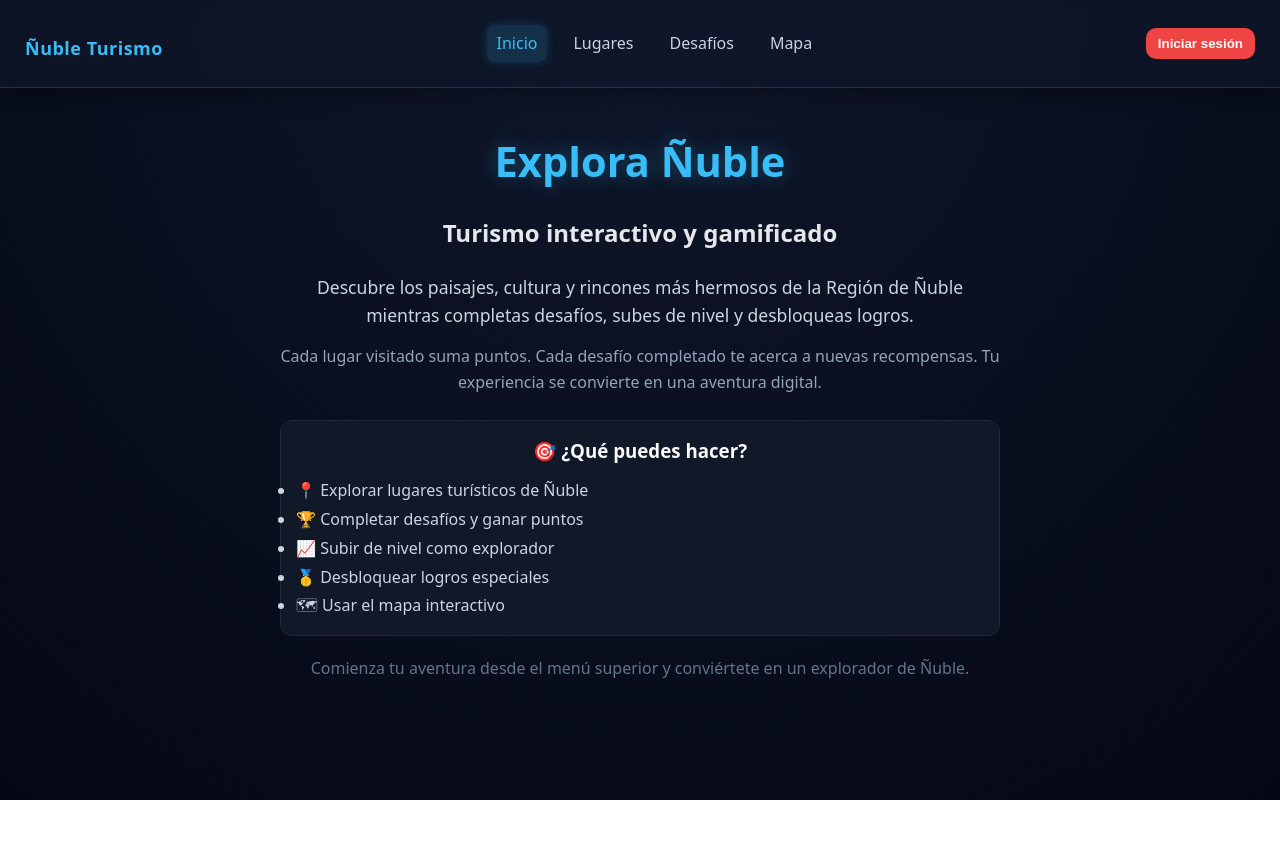
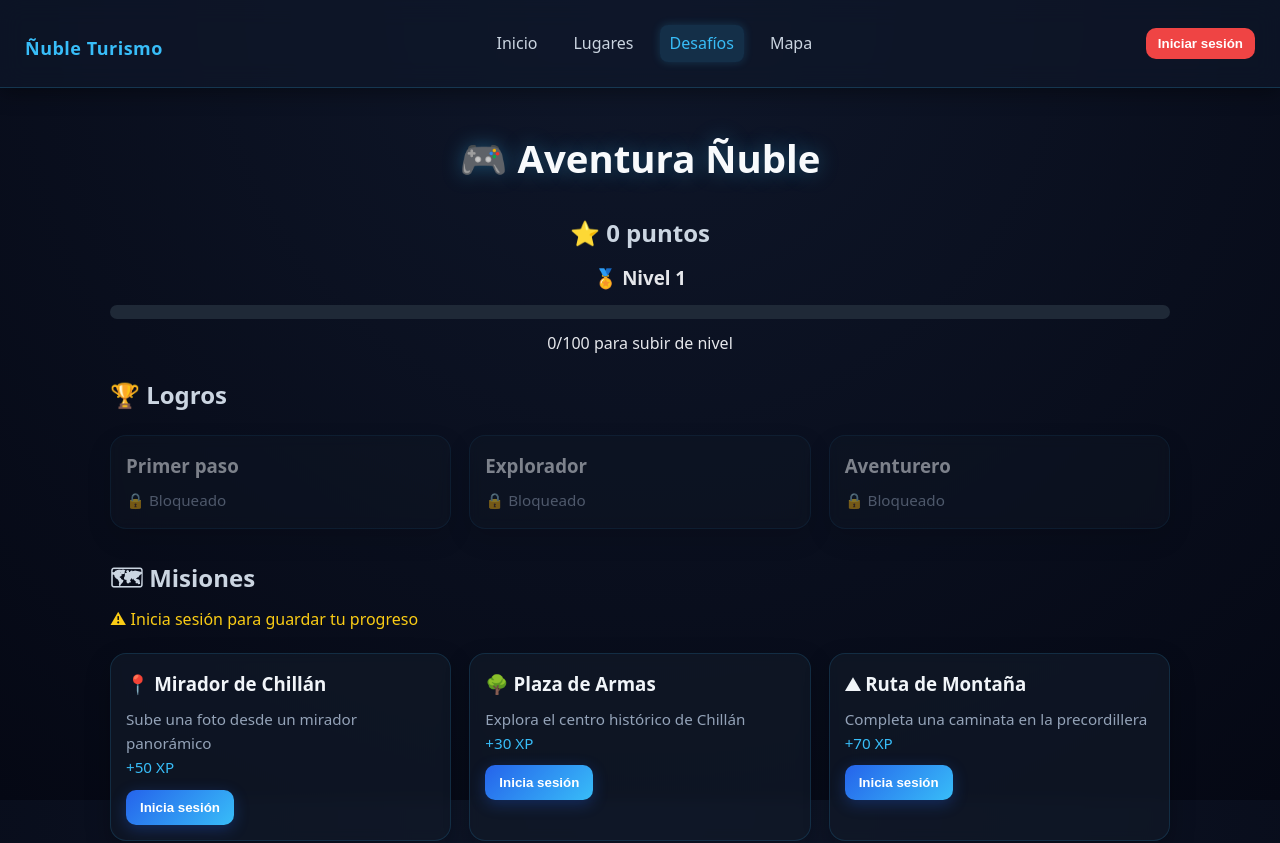
Before and after one commit to belen-sosaa/nuble-turismo, a React (Vite) app: page /#/desafios in a window 1280 px wide. Shown: the top 843 px of the page. Before the commit the page ends 800 px from the top, so only its background shows below. Built offline with nearby package versions, Linux system fonts and the light colour scheme.

Commit message:
fix routing github pages

```diff
--- a/src/App.jsx
+++ b/src/App.jsx
@@ -1,23 +1,45 @@
 import { Routes, Route, useLocation } from "react-router-dom";
 import { AnimatePresence } from "framer-motion";
+import { useState, useEffect } from "react";
 
 import Navbar from "./components/Navbar";
 import Home from "./pages/Home";
 import Lugares from "./pages/Lugares";
 import Desafios from "./pages/Desafios";
 import Mapa from "./pages/Mapa";
+import Auth from "./pages/Auth";
 
 import PageTransition from "./components/PageTransition";
 
 function App() {
   const location = useLocation();
 
+  const [user, setUser] = useState(null);
+  const [showAuth, setShowAuth] = useState(false);
+
+  // 🔹 CARGAR SESIÓN
+  useEffect(() => {
+    const activo = localStorage.getItem("usuarioActivo");
+    if (activo) setUser(JSON.parse(activo));
+  }, []);
+
+  // 🔹 LOGOUT
+  const logout = () => {
+    localStorage.removeItem("usuarioActivo");
+    setUser(null);
+  };
+
   return (
     <>
-      <Navbar />
+      <Navbar user={user} logout={logout} openAuth={() => setShowAuth(true)} />
+
+      {showAuth && (
+        <Auth setUser={setUser} close={() => setShowAuth(false)} />
+      )}
 
       <AnimatePresence mode="wait">
         <Routes location={location} key={location.pathname}>
+
           <Route
             path="/"
             element={
@@ -36,11 +58,16 @@ function App() {
             }
           />
 
+          {/* ✅ DESAFÍOS PÚBLICOS */}
           <Route
             path="/desafios"
             element={
               <PageTransition>
-                <Desafios />
+                <Desafios
+                  user={user}
+                  setUser={setUser}
+                  openAuth={() => setShowAuth(true)}
+                />
               </PageTransition>
             }
           />
@@ -53,6 +80,7 @@ function App() {
               </PageTransition>
             }
           />
+
         </Routes>
       </AnimatePresence>
     </>
--- a/src/main.jsx
+++ b/src/main.jsx
@@ -1,6 +1,6 @@
 import { StrictMode } from "react";
 import { createRoot } from "react-dom/client";
-import { BrowserRouter } from "react-router-dom";
+import { HashRouter } from "react-router-dom";
 
 import App from "./App.jsx";
 import { UserProvider } from "./context/UserContext";
@@ -11,10 +11,10 @@ import "leaflet/dist/leaflet.css";
 
 createRoot(document.getElementById("root")).render(
   <StrictMode>
-    <BrowserRouter>
+    <HashRouter>
       <UserProvider>
         <App />
       </UserProvider>
-    </BrowserRouter>
+    </HashRouter>
   </StrictMode>
 );
--- a/src/pages/Auth.jsx
+++ b/src/pages/Auth.jsx
@@ -4,16 +4,64 @@ function Auth({ setUser, close }) {
   const [email, setEmail] = useState("");
   const [password, setPassword] = useState("");
   const [isRegister, setIsRegister] = useState(false);
+  const [error, setError] = useState("");
 
-  const [error, setError] = useState("");
-  const [loading, setLoading] = useState(false);
-  const [showPass, setShowPass] = useState(false);
+  const getUsuarios = () => {
+    return JSON.parse(localStorage.getItem("usuarios")) || [];
+  };
+
+  const guardarUsuarios = (usuarios) => {
+    localStorage.setItem("usuarios", JSON.stringify(usuarios));
+  };
+
+  const handleRegister = () => {
+    const usuarios = getUsuarios();
+
+    const existe = usuarios.find((u) => u.email === email);
+
+    if (existe) {
+      setError("El usuario ya existe");
+      return;
+    }
+
+    const nuevoUsuario = {
+      email,
+      password,
+      puntos: 0,
+      nivel: 1
+    };
+
+    usuarios.push(nuevoUsuario);
+    guardarUsuarios(usuarios);
+
+    localStorage.setItem("usuarioActivo", JSON.stringify(nuevoUsuario));
+    setUser(nuevoUsuario);
+
+    close();
+  };
+
+  const handleLogin = () => {
+    const usuarios = getUsuarios();
+
+    const usuario = usuarios.find(
+      (u) => u.email === email && u.password === password
+    );
+
+    if (!usuario) {
+      setError("Correo o contraseña incorrectos");
+      return;
+    }
+
+    localStorage.setItem("usuarioActivo", JSON.stringify(usuario));
+    setUser(usuario);
+
+    close();
+  };
 
   const handleSubmit = (e) => {
     e.preventDefault();
     setError("");
 
-    // VALIDACIONES
     if (!email.includes("@")) {
       setError("Correo inválido");
       return;
@@ -24,32 +72,17 @@ function Auth({ setUser, close }) {
       return;
     }
 
-    setLoading(true);
-
-    setTimeout(() => {
-      const user = {
-        email,
-        puntos: 0,
-        nivel: 1
-      };
-
-      setUser(user);
-      localStorage.setItem("usuarioActivo", JSON.stringify(user));
-
-      setEmail("");
-      setPassword("");
-      setLoading(false);
-
-      if (close) close();
-    }, 800); // simulación carga
+    if (isRegister) {
+      handleRegister();
+    } else {
+      handleLogin();
+    }
   };
 
   return (
     <div style={styles.overlay}>
       <div style={styles.modal}>
-        <h2>
-          {isRegister ? "Crear cuenta" : "Iniciar sesión"}
-        </h2>
+        <h2>{isRegister ? "Crear cuenta" : "Iniciar sesión"}</h2>
 
         <form onSubmit={handleSubmit} style={styles.form}>
           <input
@@ -59,34 +92,17 @@ function Auth({ setUser, close }) {
             onChange={(e) => setEmail(e.target.value)}
           />
 
-          <div style={{ position: "relative" }}>
           <input
-              type={showPass ? "text" : "password"}
+            type="password"
             placeholder="Contraseña"
             value={password}
             onChange={(e) => setPassword(e.target.value)}
           />
 
-            <span
-              onClick={() => setShowPass(!showPass)}
-              style={styles.eye}
-            >
-              {showPass ? "Ocultar" : "Ver"}
-            </span>
-          </div>
+          {error && <p style={styles.error}>{error}</p>}
 
-          {error && (
-            <p style={{ color: "#ef4444", fontSize: "12px" }}>
-              {error}
-            </p>
-          )}
-
-          <button className="button" type="submit" disabled={loading}>
-            {loading
-              ? "Cargando..."
-              : isRegister
-              ? "Crear cuenta"
-              : "Entrar"}
+          <button className="button" type="submit">
+            {isRegister ? "Registrarse" : "Entrar"}
           </button>
         </form>
 
@@ -97,11 +113,9 @@ function Auth({ setUser, close }) {
           </span>
         </p>
 
-        {close && (
         <button onClick={close} style={styles.closeBtn}>
           Cerrar
         </button>
-        )}
       </div>
     </div>
   );
@@ -117,8 +131,7 @@ const styles = {
     background: "rgba(0,0,0,0.6)",
     display: "flex",
     justifyContent: "center",
-    alignItems: "center",
-    zIndex: 3000
+    alignItems: "center"
   },
   modal: {
     background: "#111827",
@@ -133,6 +146,10 @@ const styles = {
     flexDirection: "column",
     gap: "10px"
   },
+  error: {
+    color: "#ef4444",
+    fontSize: "12px"
+  },
   switch: {
     marginTop: "10px",
     fontSize: "12px"
@@ -145,15 +162,6 @@ const styles = {
     borderRadius: "8px",
     color: "white",
     cursor: "pointer"
-  },
-  eye: {
-    position: "absolute",
-    right: "10px",
-    top: "50%",
-    transform: "translateY(-50%)",
-    fontSize: "12px",
-    cursor: "pointer",
-    color: "#38bdf8"
   }
 };
 
--- a/src/pages/Desafios.jsx
+++ b/src/pages/Desafios.jsx
@@ -7,79 +7,44 @@ function calcularNivel(puntos) {
   return 4;
 }
 
-function Desafios() {
-  const [puntos, setPuntos] = useState(0);
-  const [nivel, setNivel] = useState(1);
+function Desafios({ user, setUser, openAuth }) {
+  const [puntos, setPuntos] = useState(user?.puntos || 0);
+  const [nivel, setNivel] = useState(user?.nivel || 1);
 
-  const [desafios, setDesafios] = useState([
-    {
-      id: 1,
-      titulo: "📍 Mirador de Chillán",
-      descripcion: "Sube una foto desde un mirador panorámico",
-      completado: false,
-      puntos: 50
-    },
-    {
-      id: 2,
-      titulo: "🌳 Plaza de Armas",
-      descripcion: "Explora el centro histórico de Chillán",
-      completado: false,
-      puntos: 30
-    },
-    {
-      id: 3,
-      titulo: "⛰ Ruta de Montaña",
-      descripcion: "Completa una caminata en la precordillera",
-      completado: false,
-      puntos: 70
-    },
-    {
-      id: 4,
-      titulo: "♨ Termas de Chillán",
-      descripcion: "Visita las termas y captura el momento",
-      completado: false,
-      puntos: 80
-    },
-    {
-      id: 5,
-      titulo: "🌄 Valle Las Trancas",
-      descripcion: "Explora el valle y sus paisajes naturales",
-      completado: false,
-      puntos: 60
-    },
-    {
-      id: 6,
-      titulo: "📸 Ruta Fotográfica",
-      descripcion: "Toma 3 fotos de distintos lugares turísticos",
-      completado: false,
-      puntos: 90
-    }
-  ]);
+  const [desafios, setDesafios] = useState(
+    user?.desafios || [
+      { id: 1, titulo: "📍 Mirador de Chillán", descripcion: "Sube una foto desde un mirador panorámico", completado: false, puntos: 50 },
+      { id: 2, titulo: "🌳 Plaza de Armas", descripcion: "Explora el centro histórico de Chillán", completado: false, puntos: 30 },
+      { id: 3, titulo: "⛰ Ruta de Montaña", descripcion: "Completa una caminata en la precordillera", completado: false, puntos: 70 },
+      { id: 4, titulo: "♨ Termas de Chillán", descripcion: "Visita las termas y captura el momento", completado: false, puntos: 80 },
+      { id: 5, titulo: "🌄 Valle Las Trancas", descripcion: "Explora el valle", completado: false, puntos: 60 },
+      { id: 6, titulo: "📸 Ruta Fotográfica", descripcion: "Toma 3 fotos turísticas", completado: false, puntos: 90 }
+    ]
+  );
 
-  const [logros, setLogros] = useState([
-    { id: 1, nombre: "Primer paso", desbloqueado: false },
-    { id: 2, nombre: "Explorador", desbloqueado: false },
-    { id: 3, nombre: "Aventurero", desbloqueado: false }
-  ]);
+  const [logros, setLogros] = useState(
+    user?.logros || [
+      { id: 1, nombre: "Primer paso", desbloqueado: false },
+      { id: 2, nombre: "Explorador", desbloqueado: false },
+      { id: 3, nombre: "Aventurero", desbloqueado: false }
+    ]
+  );
 
-  // CARGAR
+  // ✅ GUARDAR SOLO SI HAY USUARIO
   useEffect(() => {
-    const data = localStorage.getItem("progreso");
-    if (data) {
-      const parsed = JSON.parse(data);
-      setPuntos(parsed.puntos || 0);
-      setDesafios(parsed.desafios || desafios);
-      setLogros(parsed.logros || logros);
-    }
-  }, []);
+    if (!user) return;
 
-  // GUARDAR
-  useEffect(() => {
-    localStorage.setItem(
-      "progreso",
-      JSON.stringify({ puntos, desafios, logros, nivel })
-    );
-  }, [puntos, desafios, logros, nivel]);
+    const updatedUser = {
+      ...user,
+      puntos,
+      nivel,
+      desafios,
+      logros
+    };
+
+    localStorage.setItem("usuarioActivo", JSON.stringify(updatedUser));
+    setUser(updatedUser);
+  }, [puntos, nivel, desafios, logros]);
 
   // COMPLETAR
   const completarDesafio = (id) => {
@@ -117,19 +82,16 @@ function Desafios() {
       <h1>🎮 Aventura Ñuble</h1>
 
       <div style={{ textAlign: "center", marginBottom: "20px" }}>
-        <h2>⭐ Puntos: {puntos}</h2>
-        <h3>🏅 Nivel: {nivel}</h3>
+        <h2>⭐ {puntos} puntos</h2>
+        <h3>🏅 Nivel {nivel}</h3>
 
         <div className="progress-bar">
           <div className="progress-fill" style={{ width: `${progreso}%` }} />
         </div>
 
-        <p style={{ color: "#94a3b8" }}>
-          {progreso}/100 para subir de nivel
-        </p>
+        <p>{progreso}/100 para subir de nivel</p>
       </div>
 
-      {/* LOGROS */}
       <h2>🏆 Logros</h2>
       <div className="grid">
         {logros.map((l) => (
@@ -138,7 +100,7 @@ function Desafios() {
             className="card"
             style={{
               opacity: l.desbloqueado ? 1 : 0.5,
-              border: l.desbloqueado ? "1px solid #22c55e" : "1px solid #1f2937"
+              border: l.desbloqueado ? "1px solid #22c55e" : ""
             }}
           >
             <div className="card-content">
@@ -149,8 +111,14 @@ function Desafios() {
         ))}
       </div>
 
-      {/* DESAFÍOS */}
-      <h2 style={{ marginTop: "30px" }}>🗺 Misiones de exploración</h2>
+      <h2 style={{ marginTop: "30px" }}>🗺 Misiones</h2>
+
+      {/* 🔔 MENSAJE SI NO HAY LOGIN */}
+      {!user && (
+        <p style={{ color: "#facc15", marginBottom: "10px" }}>
+          ⚠ Inicia sesión para guardar tu progreso
+        </p>
+      )}
 
       <div className="grid">
         {desafios.map((d) => (
@@ -162,10 +130,20 @@ function Desafios() {
 
               <button
                 className="button"
-                onClick={() => completarDesafio(d.id)}
+                onClick={() => {
+                  if (!user) {
+                    openAuth();
+                    return;
+                  }
+                  completarDesafio(d.id);
+                }}
                 disabled={d.completado}
               >
-                {d.completado ? "✔ Completado" : "Completar misión"}
+                {!user
+                  ? "Inicia sesión"
+                  : d.completado
+                  ? "✔ Completado"
+                  : "Completar"}
               </button>
             </div>
           </div>
```
Lines whose indentation alone changed are shown as unchanged.
